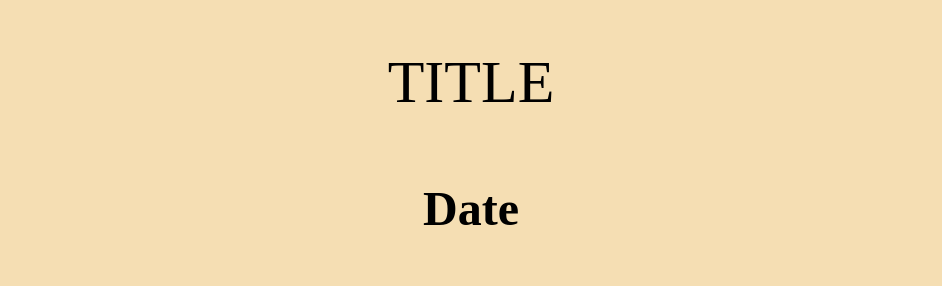
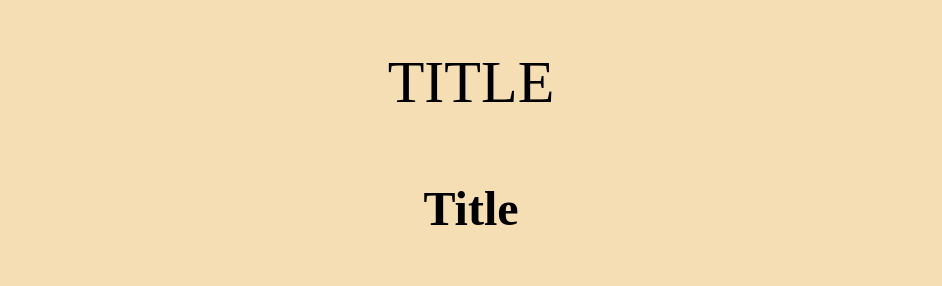
Before and after one commit to Ahmed-Hamdy101/react-signature-app, a React (Create React App) app: page / in a window 1280 px wide. Shown: the top 286 px of the page, without its empty margins (169-1111 px from the left). Built offline with nearby package versions, Linux system fonts and the light colour scheme.

Commit message:
add setname & setDate🚀

```diff
--- a/src/projects/app/XsignatureApp.jsx
+++ b/src/projects/app/XsignatureApp.jsx
@@ -25,7 +25,7 @@ export default function XsignatureApp() {
   return (
     <div className="container text-center">
       <Title text={name} classes={"title"} />
-      <Title text={"Date"} classes={"main-title mb-4"} />
+      <Title text={date} classes={"main-title mb-4"} />
       <p>
         Lorem ipsum dolor sit, amet consectetur adipisicing elit. Magnam atque
         dicta autem, numquam, quas error itaque cupiditate iure tenetur aliquid
```
